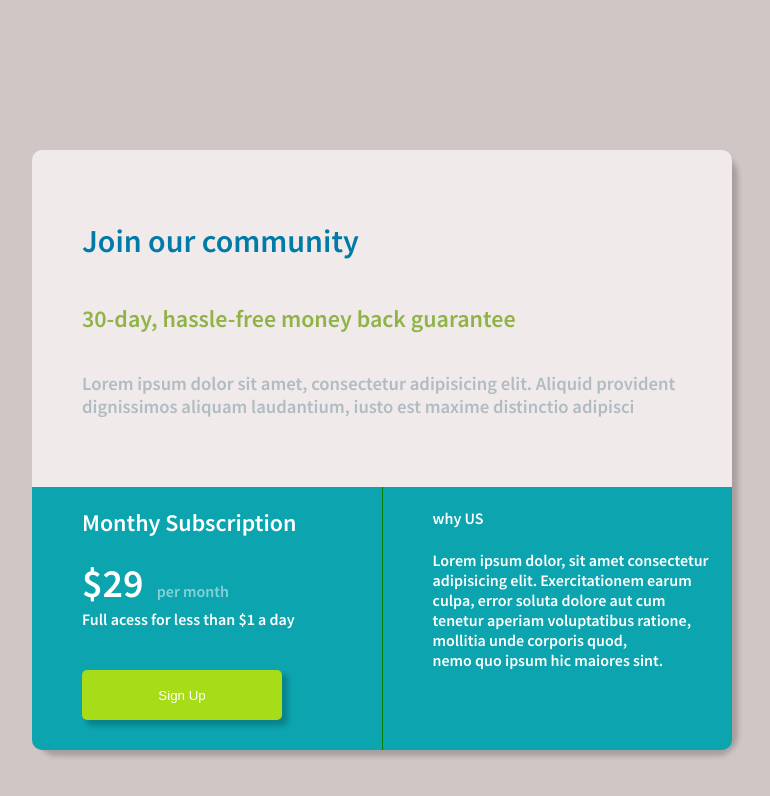
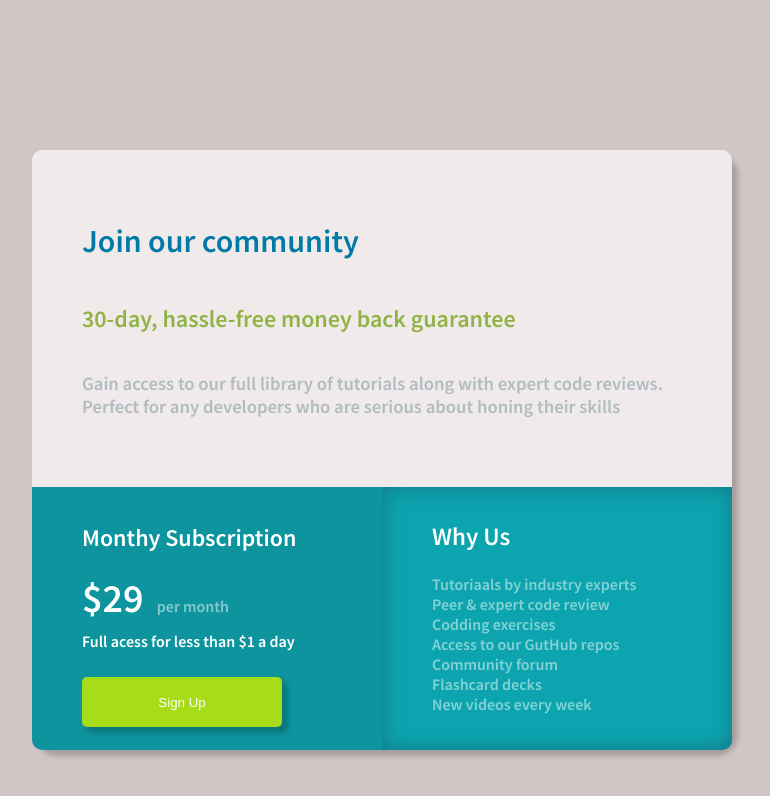
Before and after one commit to jordanjpmg/templates-html-css-javaScript, a plain HTML site: page 01-SINGLE-PRICE-GRID/index.html in a window 1280 px wide. Shown: the whole page, without its empty margins (258-1028 px from the left). Drawn offline with Linux system fonts and the light colour scheme.

Commit message:
First finished template

```diff
--- a/01-SINGLE-PRICE-GRID/index.html
+++ b/01-SINGLE-PRICE-GRID/index.html
@@ -13,9 +13,10 @@
     <header class="header">
         <h1 class="title">Join our community</h1>
         <h2 class="sub-title">30-day, hassle-free money back guarantee</h2>
-        <h3 class="description"> Lorem ipsum dolor sit amet, consectetur adipisicing elit.
-          Aliquid provident dignissimos aliquam laudantium, iusto est maxime
-          distinctio adipisci</h3>
+        <h3 class="description">
+          Gain access to our full library of tutorials along with expert code reviews. <br>
+          Perfect for any developers who are serious about honing their skills
+        </h3>
     </header>
     <div class="container">
       <div class="subscription">
@@ -29,11 +30,17 @@
         <button class = "btn-sing">Sign Up</button>
       </div>
       <div class="container-about">
-        <h4 class="title">why US</h4>
-        <h4>Lorem ipsum dolor, sit amet consectetur<br> adipisicing elit.
-          Exercitationem earum<br> culpa, error soluta dolore aut cum<br> tenetur
-          aperiam voluptatibus ratione,<br> mollitia unde corporis quod,<br> nemo quo
-          ipsum hic maiores sint.</h4>
+        <h4 class="title">Why Us</h4>
+        <h4 class="about">
+          Tutoriaals by industry experts <br>
+          Peer & expert code review <br>
+          Codding exercises <br>
+          Access to our GutHub repos <br>
+          Community forum <br>
+          Flashcard decks <br>
+          New videos every week
+
+        </h4>
       </div>
     </div>
   </div>
--- a/01-SINGLE-PRICE-GRID/styles.css
+++ b/01-SINGLE-PRICE-GRID/styles.css
@@ -49,8 +49,10 @@ body{
 .container > .subscription{
   width: 100%;
   padding-left: 50px ;
-  background-color: #0CA4AE;
+  padding-top:  15px ;
+  background-color: rgb(14, 148, 158);
   border-bottom-left-radius: 10px;
+
 
 }
 
@@ -71,13 +73,13 @@ body{
 
 
 .subscription > .desc-day{
-  margin-top: 1px;
+  margin-top: 8px;
   color: #fff;
 }
 
 
 .subscription > .btn-sing{
-  margin-top: 20px;
+  margin-top: 5px;
   background-color: #A7DC18;
   color: #fff;
   border: none;
@@ -85,6 +87,20 @@ body{
   height: 50px;
   border-radius: 5px;
   box-shadow: 5px 5px 5px 1px rgba(0, 0, 0, 0.2);
+  cursor: pointer;
+  transition: 0.4s;
+}
+
+
+.subscription > .btn-sing:hover{
+  background-color: #fff;
+  color: #A7DC18;
+
+}
+
+.subscription > .btn-sing:active{
+
+  transform: scale(0.954);
 }
 
 
@@ -92,8 +108,20 @@ body{
   background-color: #0CA4AE;
   color: #fff;
   width: 100%;
-  border-left: solid 1px green;
+
   padding-left: 50px;
   border-bottom-right-radius: 10px;
+  box-shadow: inset 0 0 20px rgb(21, 117, 134);
 
 }
+
+.container-about > .title{
+  font-size: 25px;
+  margin-bottom: 10px;
+}
+
+
+
+.container-about > .about{
+  opacity: 0.5;
+}
```
